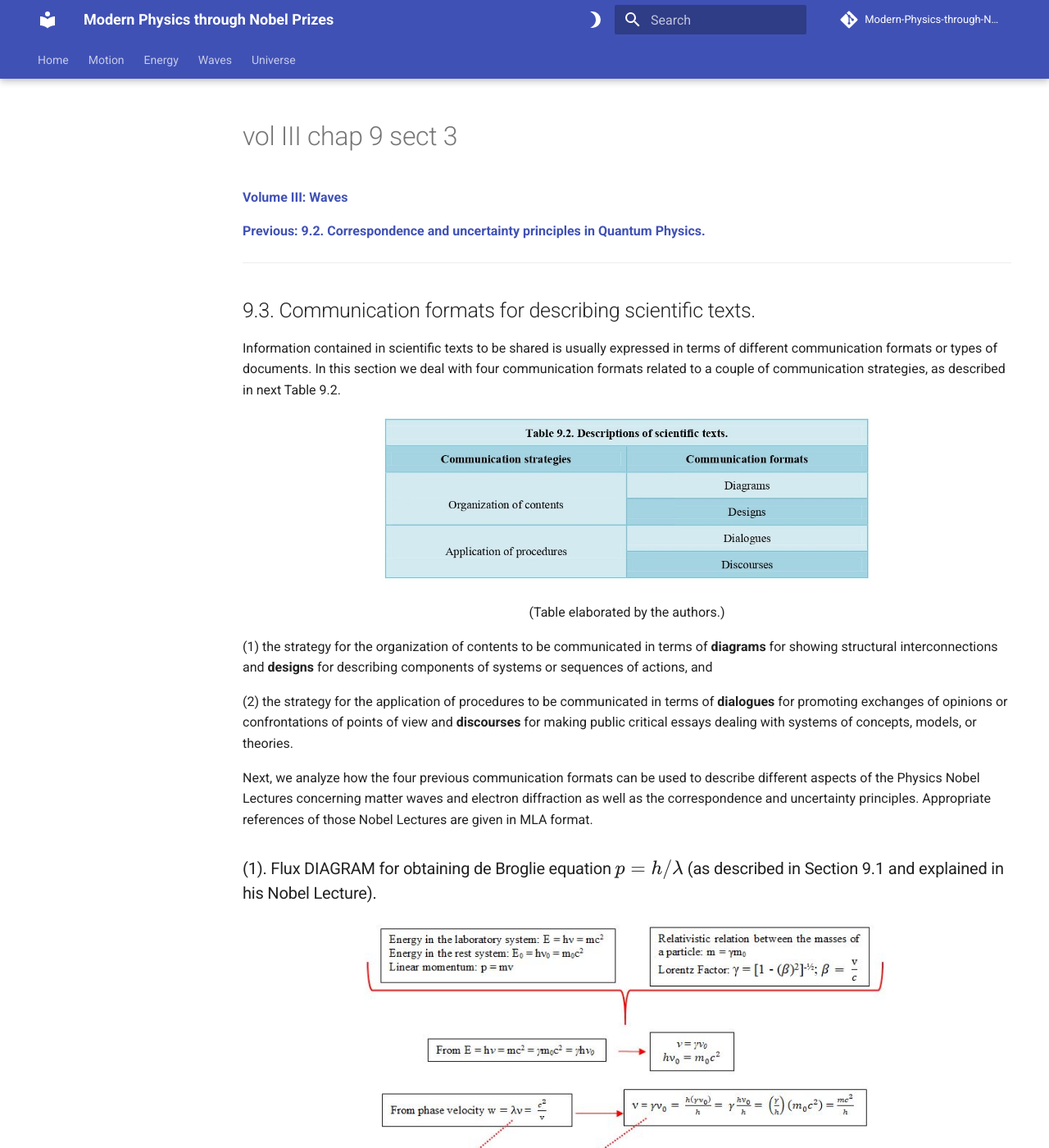
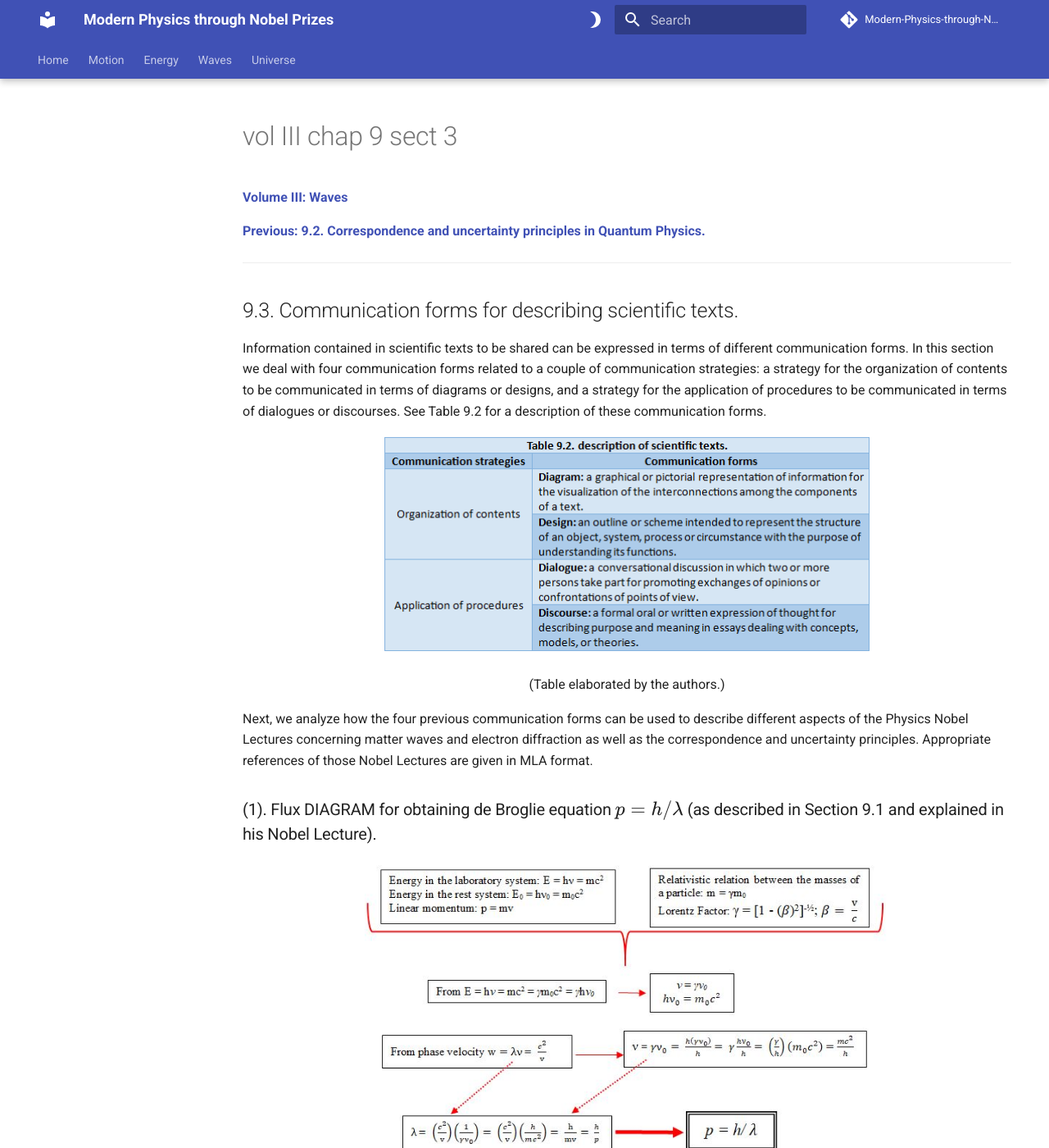
Before and after one commit to modphysnobel/modphysnobel.github.io, an MkDocs documentation site: the page built from docs/vol-III/vol-III-chap-9-sect-3.md, in a window 1280 px wide and 1400 px high. Shown: the whole window at 82% size. Built offline with MkDocs 1.6.1 and Material for MkDocs 9.7.7, drawn with Linux system fonts in a browser that asks for light colours; some web fonts are replaced; comment, search, counter and statistics services are not loaded; some of the changed text lies outside the part shown.

Commit message:
Update vol-III-chap-9-sect-3.md

```diff
--- a/docs/vol-III/vol-III-chap-9-sect-3.md
+++ b/docs/vol-III/vol-III-chap-9-sect-3.md
@@ -5,12 +5,12 @@
 
 ***
 
-## 9.3.  Communication formats for describing scientific texts.
+## 9.3.  Communication forms for describing scientific texts.
 
-Information contained in scientific texts to be shared is usually expressed in terms of different communication formats or types of documents. In this section we deal with four communication formats related to a couple of communication strategies, as described in next Table 9.2.
+Information contained in scientific texts to be shared can be expressed in terms of different communication forms. In this section we deal with four communication forms related to a couple of communication strategies: a strategy for the organization of contents to be communicated in terms of diagrams or designs, and a strategy for the application of procedures to be communicated in terms of dialogues or discourses. See Table 9.2 for a description of these communication forms.
 
  <p align="center" width="100%">
-    <img width="600" src="https://github.com/modphysnobel/modphysnobel.github.io/blob/main/docs/vol-III/figs/9.2.jpg?raw=true">
+    <img width="600" src="https://github.com/modphysnobel/modphysnobel.github.io/blob/main/docs/vol-III/figs/Nuevo9.3.png?raw=true">
 </p>
 
 
@@ -19,11 +19,7 @@ Information contained in scientific texts to be shared is usually expressed in t
 </center>
 
 
-(1) the strategy for the organization of contents to be communicated in terms of **diagrams** for showing structural interconnections and **designs** for describing components of systems or sequences of actions, and
-
-(2) the strategy for the application of procedures to be communicated in terms of **dialogues** for promoting exchanges of opinions or confrontations of points of view and **discourses** for making public critical essays dealing with systems of concepts, models, or theories.
-
-Next, we analyze how the four previous communication formats can be used to describe different aspects of the Physics Nobel Lectures concerning matter waves and electron diffraction as well as the correspondence and uncertainty principles. Appropriate references of those Nobel Lectures are given in MLA format.
+Next, we analyze how the four previous communication forms can be used to describe different aspects of the Physics Nobel Lectures concerning matter waves and electron diffraction as well as the correspondence and uncertainty principles. Appropriate references of those Nobel Lectures are given in MLA format.
 
 ### (1). Flux DIAGRAM for obtaining de Broglie equation $𝑝= ℎ/𝜆$ (as described in Section 9.1 and explained in his Nobel Lecture).
 
@@ -55,28 +51,34 @@ Thomson experiments were different in two aspects:
 
 •	The diffracting material was not a single crystal, but a microcrystalline aggregate composed by randomly oriented individual crystals. This fact resulted in diffraction patterns of concentric circles that were received in a photographic plate.
 
-It is interesting to note that in 1897 Joseph John Thomson (1856-1940), the father, discovered the electron and received the 1906 Physics Nobel Prize for showing that the electron is a particle, and that in 1927 George Paget Thomson (1892-1975), the son, discovered the diffraction of the electron and received the 1937 Physics Nobel Prize for showing that the electron is a wave.
+It is interesting to note that in 1897 [Joseph John Thomson](https://en.wikipedia.org/wiki/J._J._Thomson) (1856-1940), the father, discovered the electron and received the 1906 Physics Nobel Prize for showing that the electron is a particle, and that in 1927 George Paget Thomson (1892-1975), the son, discovered the diffraction of the electron and received the 1937 Physics Nobel Prize for showing that the electron is a wave.
 
-!!! tip "1906 Physics Nobel Prize awarded to Thomson."
+WORK: “The idea that electricity is transmitted by a tiny particle related to the atom was first forwarded in the 1830s. In the 1890s, J.J. Thomson managed to estimate its magnitude by performing experiments with charged particles in gases. In 1897 he showed that cathode rays (radiation emitted when a voltage is applied between two metal plates inside a glass tube filled with low-pressure gas) consist of particles— electrons—that conduct electricity. Thomson also concluded that electrons are part of atoms.”
 
-	WORK: “The idea that electricity is transmitted by a tiny particle related to the atom was first forwarded in the 1830s. In the 1890s, J.J. Thomson managed to estimate its magnitude by performing experiments with charged particles in gases. In 1897 he showed that cathode rays (radiation emitted when a voltage is applied between two metal plates inside a glass tube filled with low-pressure gas) consist of particles— electrons—that conduct electricity. Thomson also concluded that electrons are part of atoms.”
+MLA style: J.J. Thomson – Facts. NobelPrize.org. Nobel Prize Outreach AB 2024. Wed. 5 Jun 2024. <https://www.nobelprize.org/prizes/physics/1906/thomson/facts/>
 
-	MLA style: J.J. Thomson – Facts. NobelPrize.org. Nobel Prize Outreach AB 2024. Wed. 5 Jun 2024. <https://www.nobelprize.org/prizes/physics/1906/thomson/facts/>
+NOBEL LECTURE: *Carriers of Negative Electricity* by Thomson.
 
-	NOBEL LECTURE: *Carriers of Negative Electricity* by Thomson.
-
-	- Introductory
-	- Electric deflection of the rays
-	- Determination of e/m
-	- Corpuscles very widely distributed
-	- Magnitude of the electric charge carried by the corpuscle
-
-	MLA style: J.J. Thomson – Nobel Lecture. NobelPrize.org. Nobel Prize Outreach AB 2024. Wed. 5 Jun 2024. <https://www.nobelprize.org/prizes/physics/1906/thomson/lecture/>
+- Introductory
+- Electric deflection of the rays
+- Determination of e/m
+- Corpuscles very widely distributed
+- Magnitude of the electric charge carried by the corpuscle
 
 
 ### (3). DIALOGUES between Bohr and Heisenberg about correspondence and uncertainty principles.
 
-This is a hypothetical dialogue between the two laureates that could occurred if we select and quote some paragraphs from Bohr´s Lecture presented in 1922 and from Heisenberg´s Lecture presented in 1932.
+This is a hypothetical dialogue between the two laureates that has been prepared by selecting and then quoting some paragraphs from Bohr´s Lecture presented in 1922 and from Heisenberg´s Lecture presented in 1932 (Figure 9.4)
+
+<p align="center" width="100%">
+    <img width="480" src="https://github.com/modphysnobel/modphysnobel.github.io/blob/main/docs/vol-III/figs/Nuevo9.3b.png?raw=true">
+</p>
+
+<center>
+(Image credit: CC Wikimedia Commons)
+</center>
+
+**Figure 9.4.** Werner Heisenberg and Niels Bohr in 1934.
 
 - Bohr´s Lecture *The Structure of the Atom* contains the section called *The correspondence principle.*
 
@@ -241,7 +243,7 @@ $W=hν$ $p=\frac{hν}{c}$
 
 “This rule in itself will enable us to understand how it was possible to verify the wave theory of the electron by experiment.” …..
 
-----
+***
 
 “Since the wavelength of the electron waves is of the order of that of X-rays, it must be expected that crystals can cause diffraction of these waves completely analogous to the Laue phenomenon.” …..
 
```
